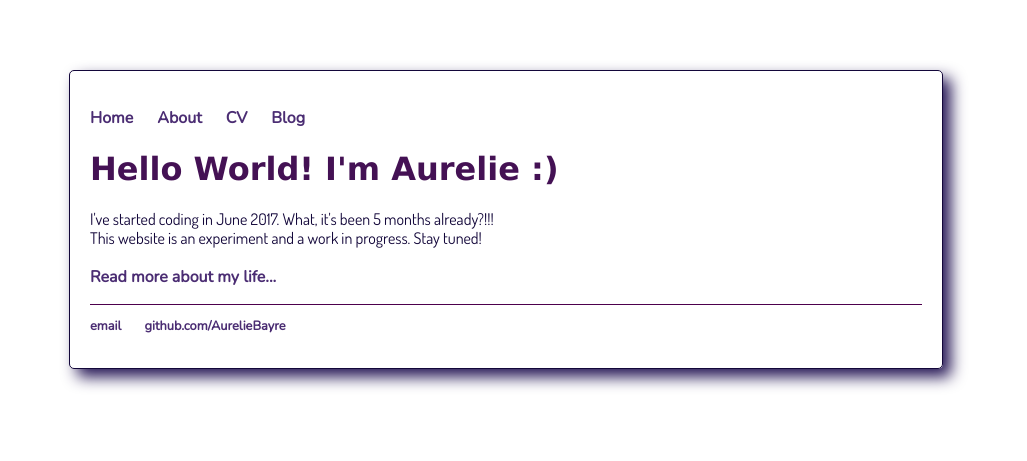
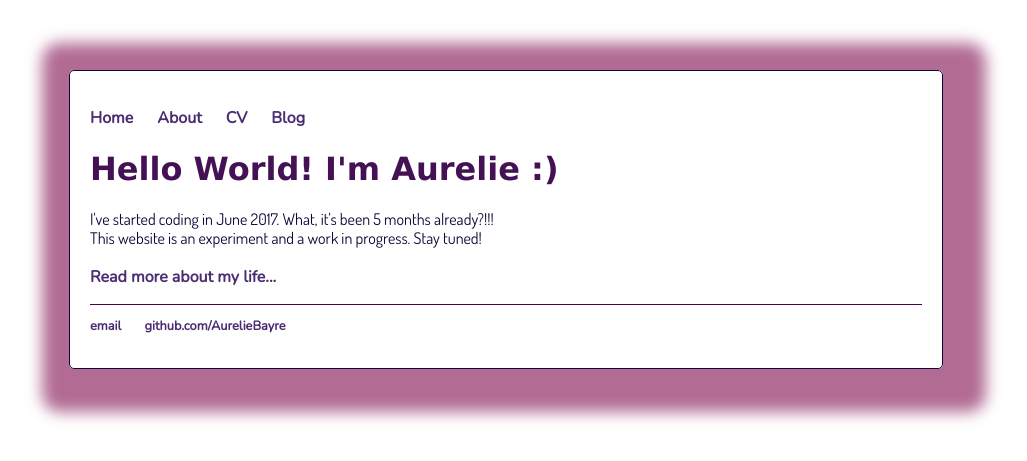
Before and after one commit to AurelieBayre/aurelieBayre.github.io, a Jekyll site: the page built from index.html, in a window 1280 px wide. Shown: the top 461 px of the page, without its empty margins (134-1161 px from the left). Built offline with Jekyll 4.4.1, drawn with Linux system fonts in a browser that asks for light colours.

Commit message:
Update main.css

```diff
--- a/css/main.css
+++ b/css/main.css
@@ -3,7 +3,7 @@ body {
     border-width: 1px;
     border-color: #13073A;
     border-radius: 5px;
-    box-shadow: 8px 8px 15px #251655;
+    box-shadow: 8px 8px 15px 35px #B26C94;
     margin: 70px auto;
     padding: 20px;
     width: 65%;
```
